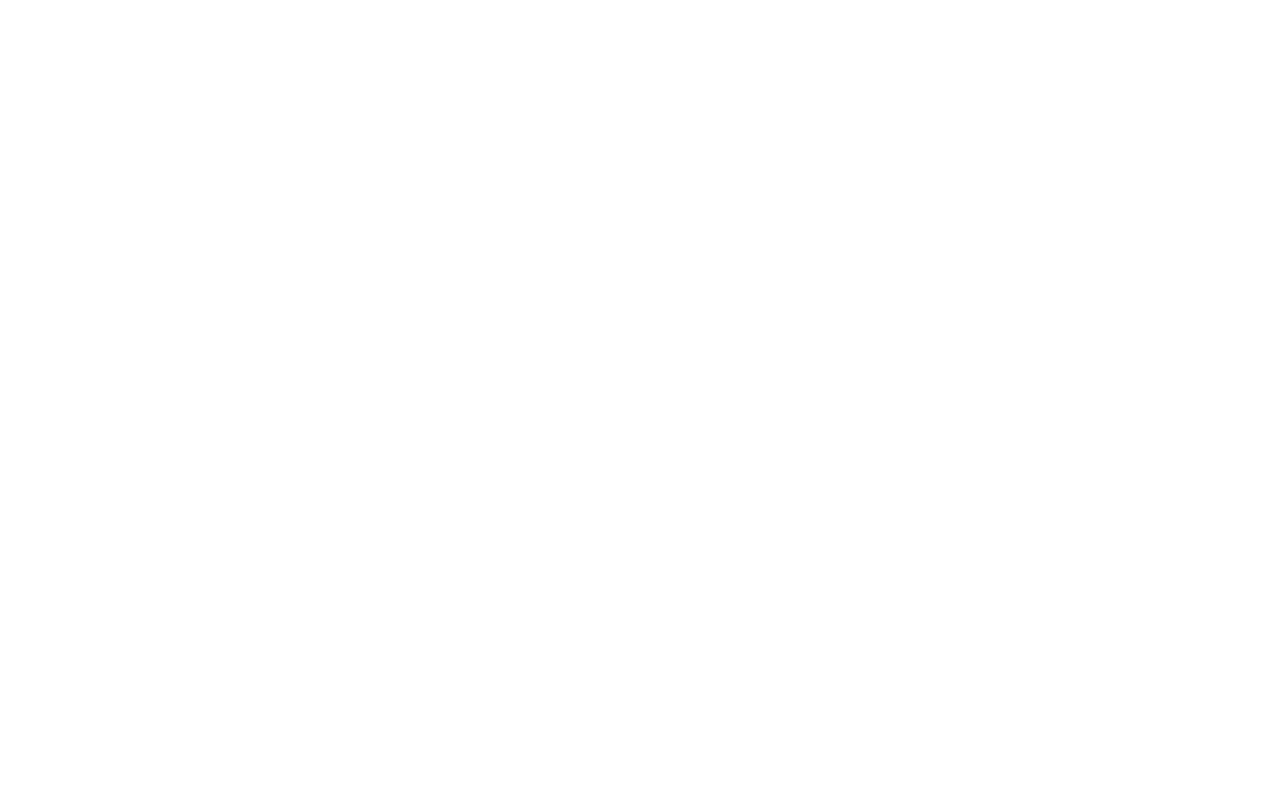
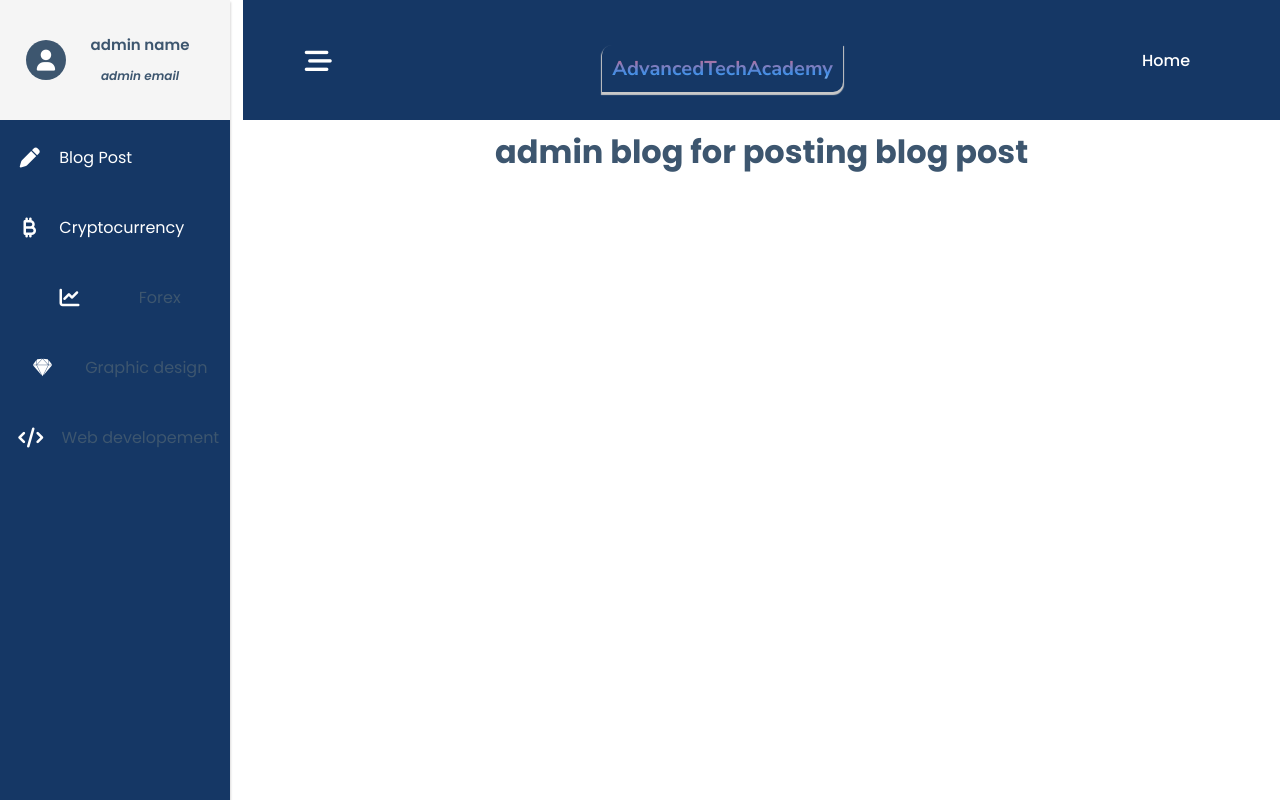
Before and after one commit to kukwa-clovisn/Academy, a Vue app in the folder client/: page /admin/blog in a window 1280 px wide. Before the commit this address had no page. Built offline with nearby package versions, Linux system fonts and the light colour scheme; a web font is replaced by a local one.

Commit message:
done setting up routing for admin page

```diff
--- a/client/src/router/index.js
+++ b/client/src/router/index.js
@@ -70,9 +70,23 @@
     path: '/admin',
     name: 'Admin',
     component: function () {
-      return import('../components/admin.vue')
-    }
-  }, {
+      return import('../views/admin.vue')
+    },
+    children: [{
+      path: '/admin/blog',
+      name: 'AdminBlog',
+      component: function () {
+        return import('../views/adminBlog.vue')
+      }
+    }, {
+      path: '/admin/crypto',
+      name: 'AdminCrypto',
+      component: function () {
+        return import('../views/adminCrypto.vue')
+      }
+    }]
+  },
+  {
     path: '/course_intro',
     name: 'Course_intro',
     component: function () {
--- a/client/src/components/admin.vue
+++ b/client/src/views/admin.vue
@@ -36,11 +36,13 @@
       <div class="profile-items">
         <li>
           <span><i class="fa-solid fa-pen"></i></span>
-          <p>blog post</p>
+          <router-link to="/admin/blog" class="route">blog post</router-link>
         </li>
         <li>
           <span><i class="fa-solid fa-bitcoin-sign"></i></span>
-          <p>cryptocurrency</p>
+          <router-link to="/admin/crypto" class="route"
+            >cryptocurrency</router-link
+          >
         </li>
         <li>
           <span><i class="fa-solid fa-chart-line"></i></span>
@@ -58,7 +60,7 @@
         </li>
       </div>
     </div>
-    <div class="fa">router outlets here</div>
+    <router-view></router-view>
   </main>
 </template>
 
@@ -278,7 +280,8 @@
           }
         }
 
-        p {
+        .route {
+          text-decoration: none;
           width: 70%;
           text-transform: capitalize;
           text-align: left;
--- /dev/null
+++ b/client/src/views/adminBlog.vue
@@ -0,0 +1,9 @@
+<template>
+  <h1>admin blog for posting blog post</h1>
+</template>
+
+<script>
+export default {
+  name: "AdminBlog",
+};
+</script>
--- /dev/null
+++ b/client/src/views/adminCrypto.vue
@@ -0,0 +1,9 @@
+<template>
+  <h1>admin crypto page</h1>
+</template>
+
+<script>
+export default {
+  name: "AdminCrypto",
+};
+</script>
```
